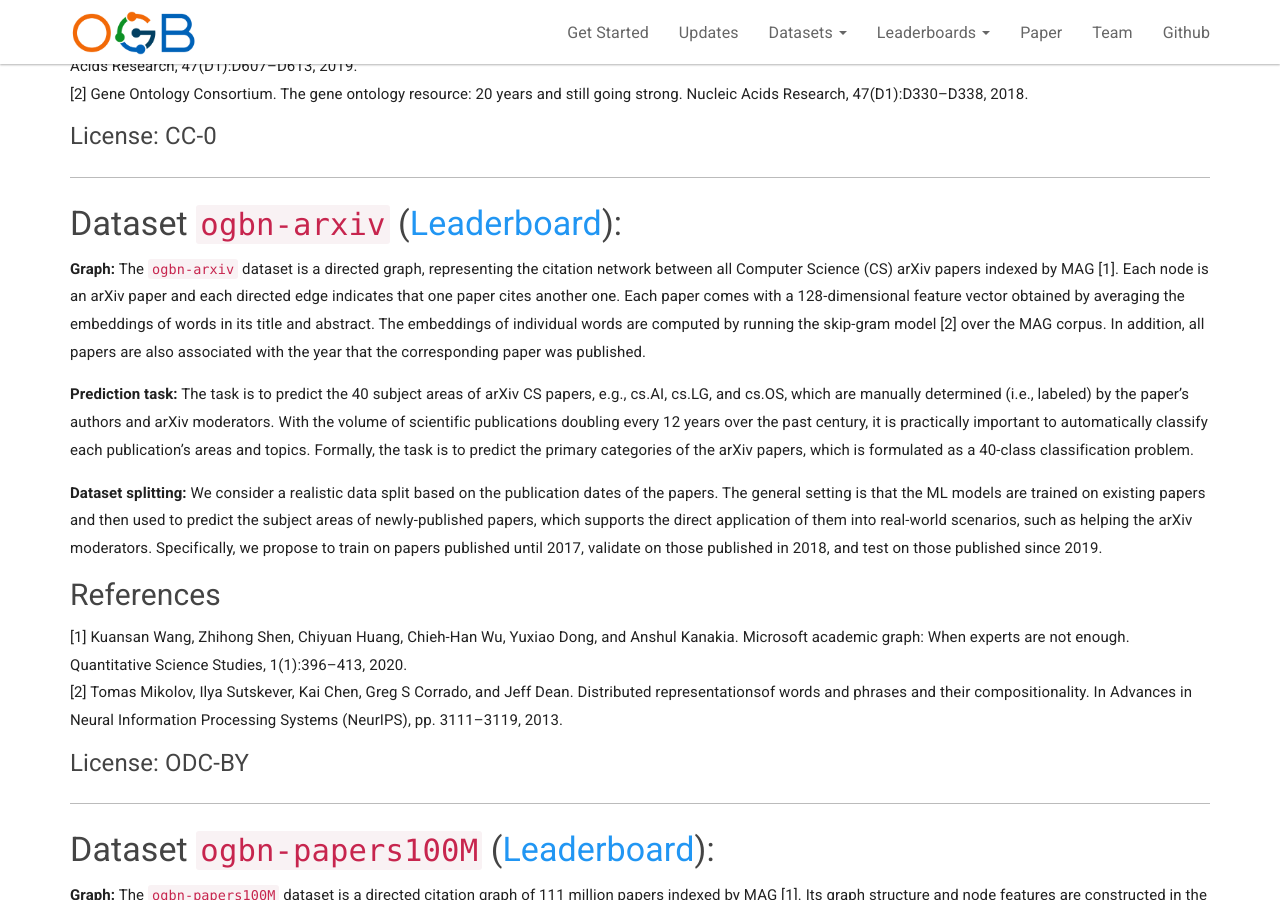
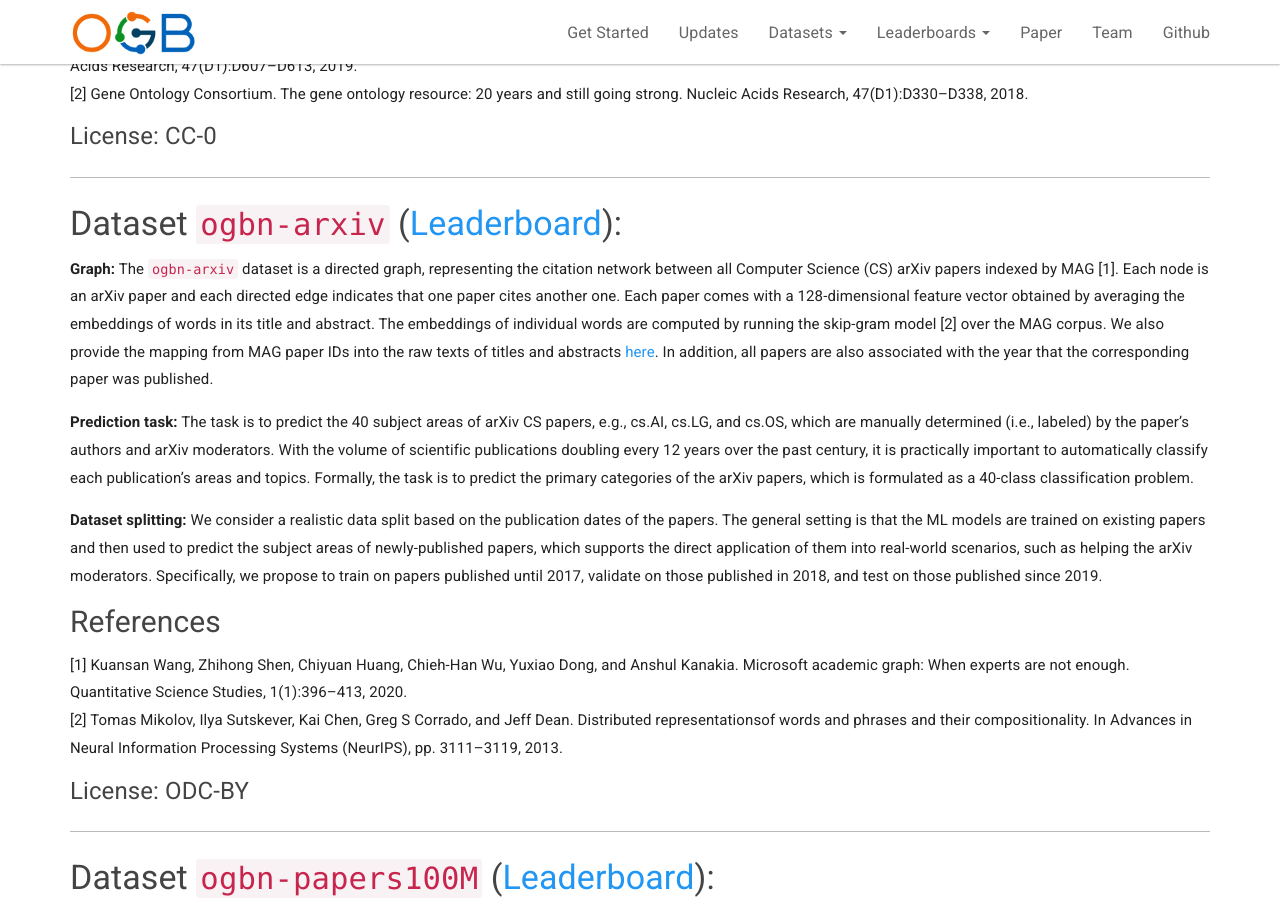
Before and after one commit to snap-stanford/ogb-web, a Jekyll site: the page built from _docs/datasets/nodeprop.md, in a window 1280 px wide and 900 px high, scrolled down 1832 px. Built offline with Jekyll 4.4.1, drawn with Linux system fonts in a browser that asks for light colours.

Commit message:
add link to raw texts for ogbn-arxiv

```diff
--- a/_docs/datasets/nodeprop.md
+++ b/_docs/datasets/nodeprop.md
@@ -75,6 +75,7 @@ Specifically, we sort the products according to their sales ranking and use the
 The `ogbn-arxiv` dataset is a directed graph, representing the citation network between all Computer Science (CS) arXiv papers indexed by MAG [1]. Each node is an arXiv paper and each directed edge indicates that one paper cites another one.
 Each paper comes with a 128-dimensional feature vector obtained by averaging the embeddings of words in its title and abstract.
 The embeddings of individual words are computed by running the skip-gram model [2] over the MAG corpus.
+We also provide the mapping from MAG paper IDs into the raw texts of titles and abstracts [here](https://snap.stanford.edu/ogb/data/misc/ogbn_arxiv/titleabs.tsv.gz).
 In addition, all papers are also associated with the year that the corresponding paper was published.
 
 **Prediction task:** The task is to predict the 40 subject areas of arXiv CS papers, e.g., cs.AI, cs.LG, and cs.OS,
```
